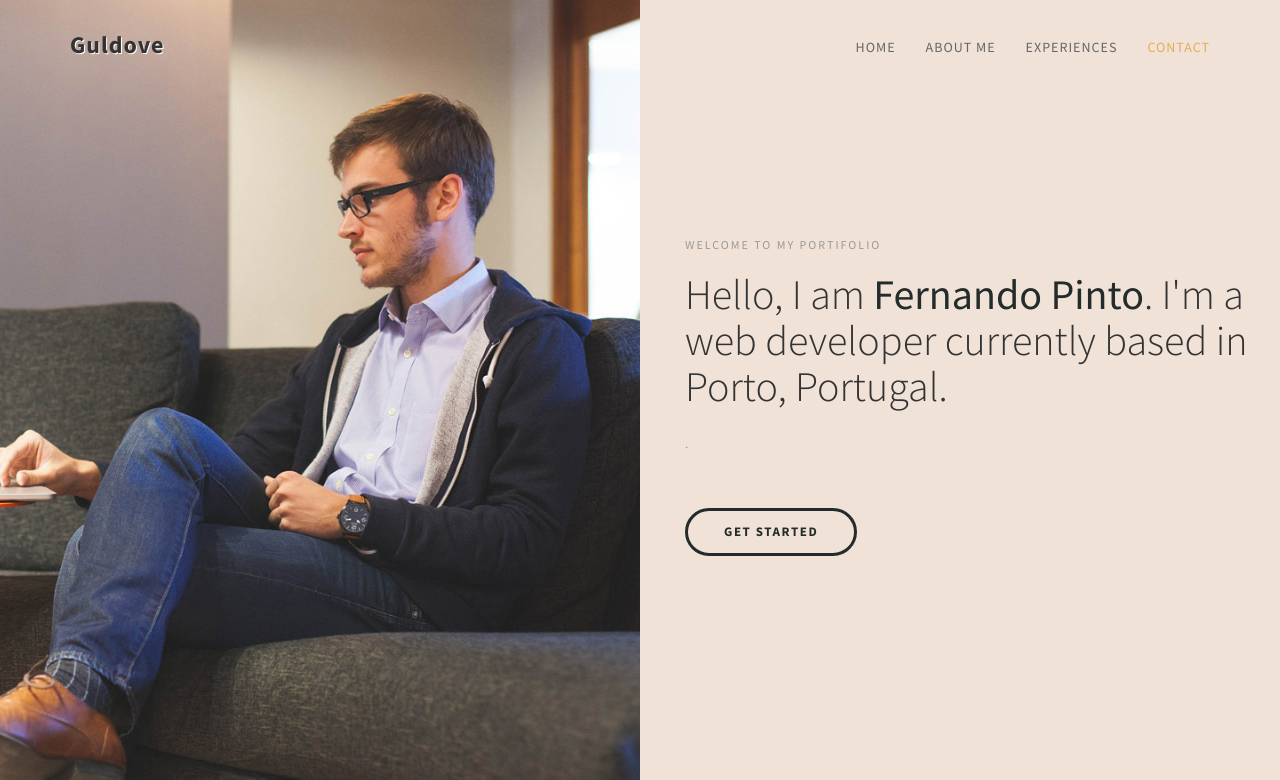
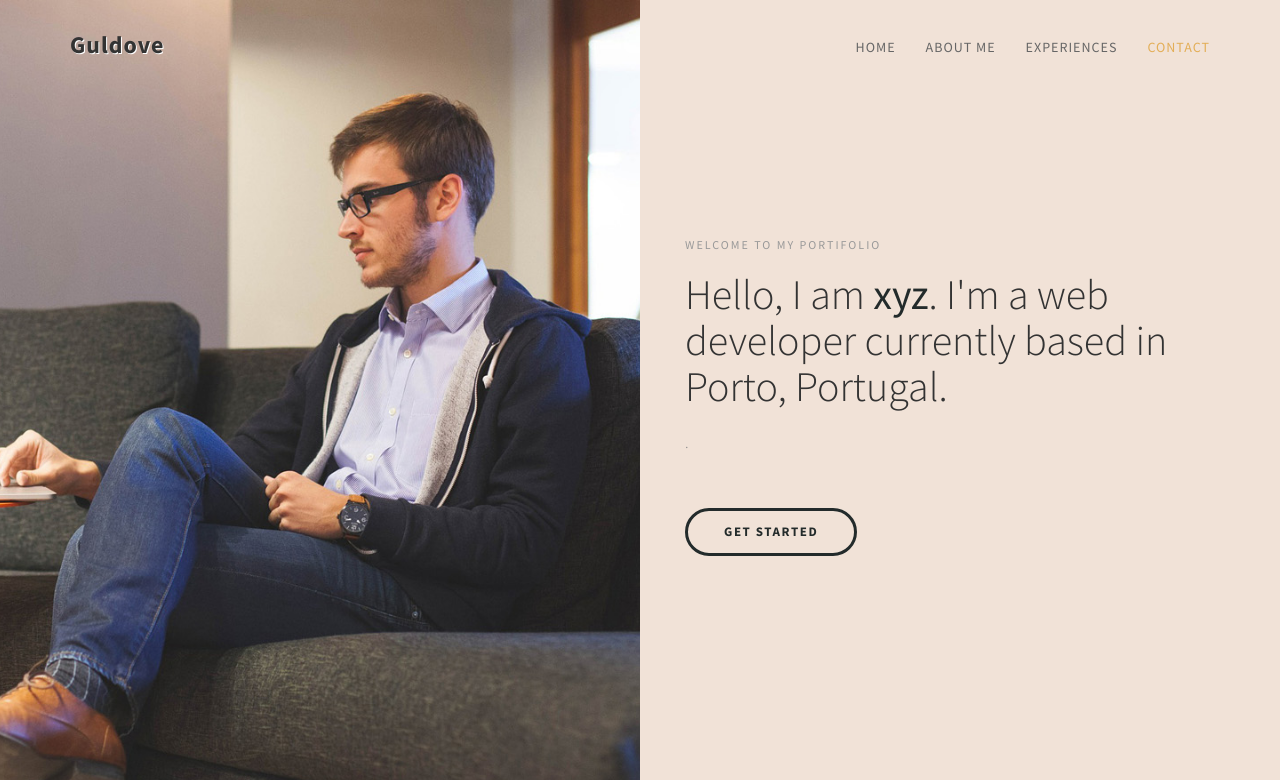
Before and after one commit to guldove/guldove.github.io, a plain HTML site: page index.html in a window 1280 px wide. Shown: the top 780 px of the page. Drawn offline with Linux system fonts and the light colour scheme.

Commit message:
Update index.html

```diff
--- a/index.html
+++ b/index.html
@@ -77,7 +77,7 @@
                          <div class="home-thumb">
                               <div class="section-title">
                                    <h4 class="wow fadeInUp" data-wow-delay="0.3s">Welcome to my portifolio</h4>
-                                   <h1 class="wow fadeInUp" data-wow-delay="0.6s">Hello, I am <strong>Fernando Pinto</strong>. I'm a web developer currently based in Porto, Portugal.</h1>
+                                   <h1 class="wow fadeInUp" data-wow-delay="0.6s">Hello, I am <strong>xyz</strong>. I'm a web developer currently based in Porto, Portugal.</h1>
                                    <p class="wow fadeInUp" data-wow-delay="0.9s">.</p>
 
                                    <a href="#about" class="wow fadeInUp smoothScroll section-btn btn btn-success" data-wow-delay="1.4s">Get Started</a>
```
